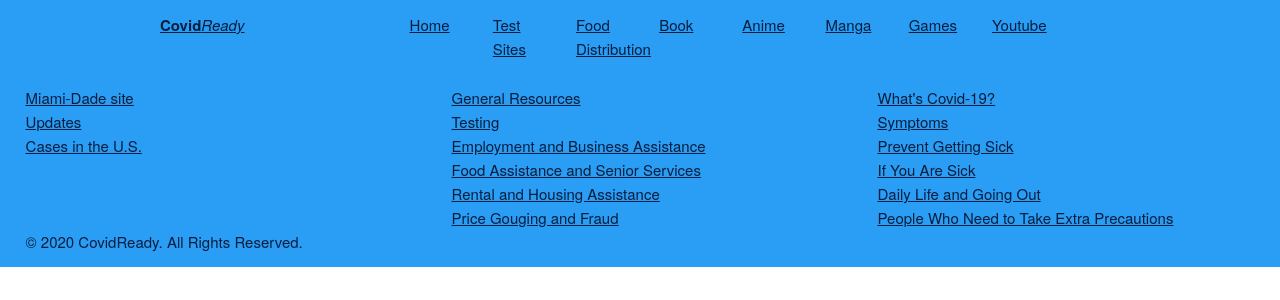
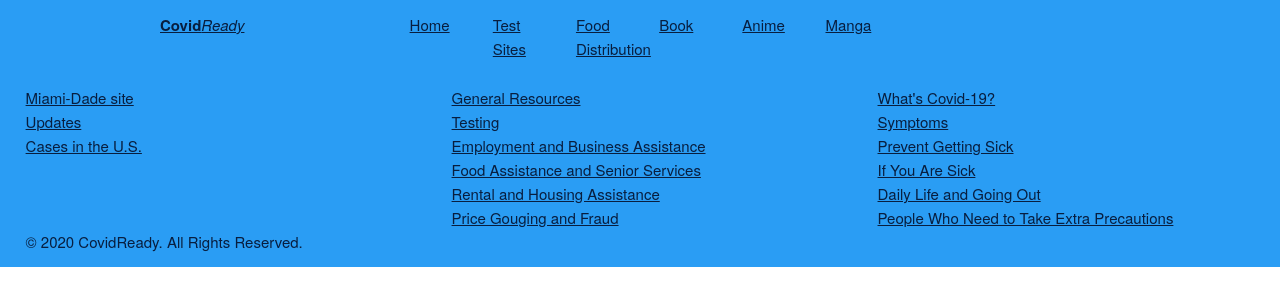
Before and after one commit to danay1999/CovidReady, a Flask app: page /fooddistribution in a window 1280 px wide. Shown: the top 300 px of the page. Run offline with Flask 3, Linux system fonts and the light colour scheme; data that the repository does not hold is empty; some libraries are stand-ins or nearby versions.

Commit message:
removed html

```diff
--- a/templates/food.html
+++ b/templates/food.html
@@ -32,12 +32,6 @@
                 </div>
                 <div class="one column">
                     <a class=""  href="{{ url_for('manga') }}">Manga</a>
-                </div>
-                <div class="one column">
-                    <a class=""  href="{{ url_for('games') }}">Games</a>
-                </div>
-                <div class="one column">
-                    <a class=""  href="{{ url_for('youtube') }}">Youtube</a>
                 </div>
             </div>
     </header>
```
